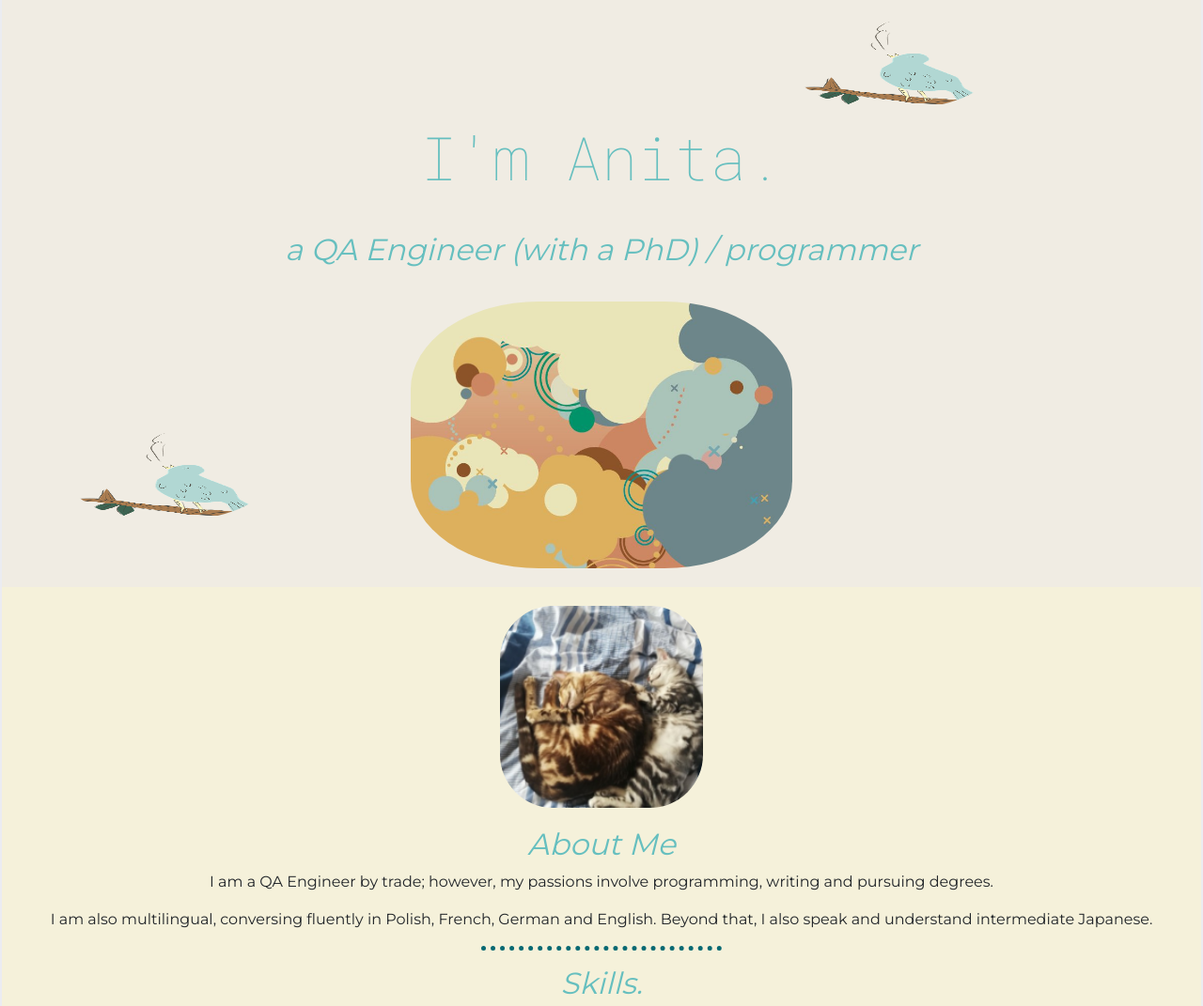
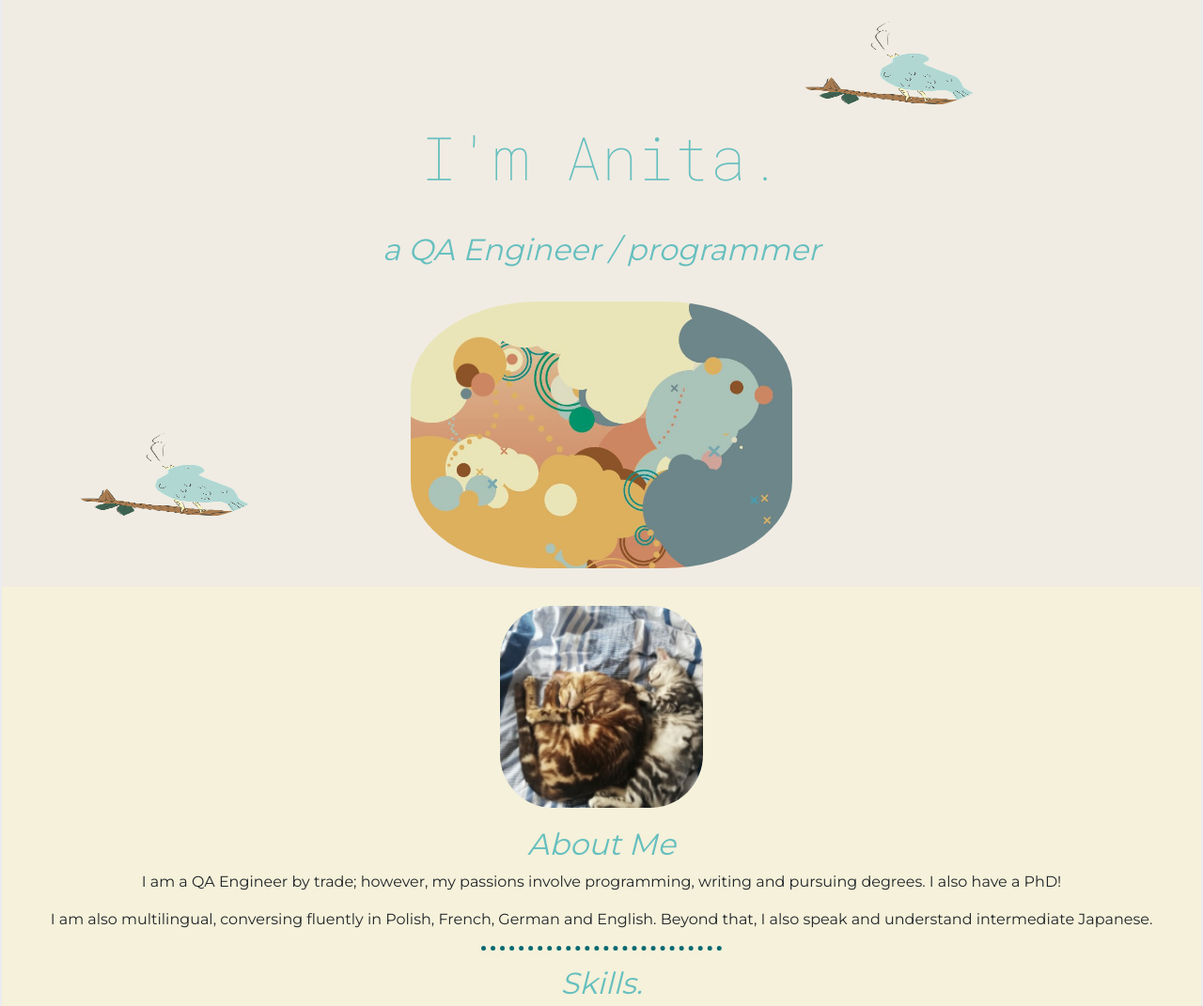
Before and after one commit to HedonisticOpportunist/Personalised-Site, a plain HTML site: page index.html in a window 1280 px wide. Shown: the part 49-1120 px from the top of the page at 94% size. Drawn offline with nearby package versions, Linux system fonts and the light colour scheme.

Commit message:
Update index.html

```diff
--- a/index.html
+++ b/index.html
@@ -15,7 +15,7 @@
     <img class="top-image" src="images/bird.png" alt="bird">
     <h1>I'm Anita.</h1>
     <p>
-    <h2>a QA Engineer (with a PhD) / <span class="pro">pro</span>grammer</p>
+    <h2>a QA Engineer / <span class="pro">pro</span>grammer</p>
     </h2>
     <img class="bottom-image" src="images/bird.png" alt="bird">
     <img src="images/circle.jpg" alt="circle">
@@ -26,7 +26,7 @@
       <h2>About Me</h2>
       <p>
         I am a QA Engineer by trade; however, my passions involve programming, writing
-        and pursuing degrees.
+        and pursuing degrees. I also have a PhD!
       </p>
       <p>
         I am also multilingual, conversing fluently in Polish, French, German and English.
```
